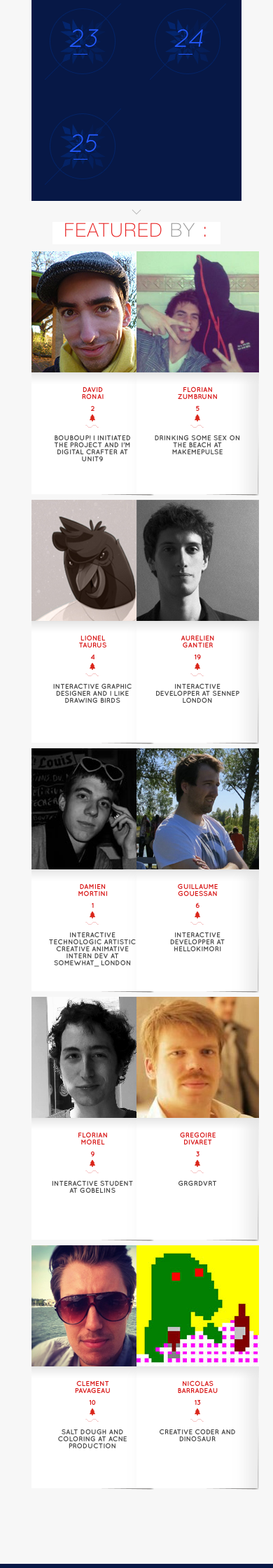
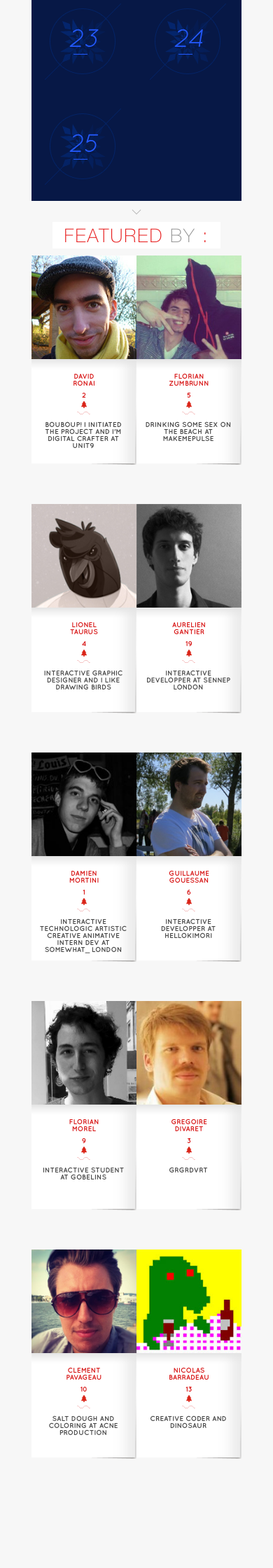
Before and after one commit to Makio64/theexperimentalcalendar, a PHP site: page / in a window 390 px wide. Shown: the part 1940-4180 px from the top of the page at 70% size. Run offline with PHP 8.4, Linux system fonts and the light colour scheme.

Commit message:
Fix mobile profiles bug + aligment baseline for desktop

```diff
--- a/www/css/content.css
+++ b/www/css/content.css
@@ -76,7 +76,7 @@ iframe { position: absolute; top: 0; bottom: 0; left: 0; right: 0; height: 100%;
   #presentation #baseline { font-size: 25px; width: 500px; height: 40px; padding: 15px 0 0 0; } }
 @media screen and (min-width: 768px) { #presentation #baseline { font-size: 37px; width: 670px; height: 50px; padding: 15px 0 0 0; }
   #home { width: 700px; } }
-@media screen and (min-width: 875px) { #presentation #baseline { width: 850px; height: 55px; font: normal 54px "HelveticaNeueLTStd-Th"; padding: 0 0 8px 0; }
+@media screen and (min-width: 875px) { #presentation #baseline { width: 850px; height: 55px; font: normal 54px "HelveticaNeueLTStd-Th"; line-height: 55px; }
   #home { width: 875px; } }
 @media screen and (max-width: 875px) { header div.center { width: 95%; } }
 @media only screen and (max-width: 480px) { header div.center { width: 100%; }
@@ -96,4 +96,11 @@ iframe { position: absolute; top: 0; bottom: 0; left: 0; right: 0; height: 100%;
   #home #calendar .entry a .project .tooltip { margin-left: 17px; margin-top: 65px; }
   #home #calendar .entry .waiter .flocon { margin-left: 18px; margin-top: 18px; }
   #home #calendar .entry .waiter .number { margin-top: 55px; margin-left: 60px; }
-  #home #creators .entries .entry { width: 150px; } }
+  #home #creators .entries .entry { width: 150px; }
+  #home #creators .entries .entry a { display: block; }
+  #home #creators .entries .entry a .avatar { width: 100%; height: 150px; }
+  #home #creators .entries .entry .content > img { width: 150px; }
+  #home #creators .entries .entry .content > div { width: 150px; }
+  #home #creators .entries .entry .content .description .icons { margin-left: 71px; }
+  #home #creators .entries .entry .content .description .description { margin-left: 9px; }
+  #home #creators > .title { height: 30px; padding: 8px 0 0 0; } }
--- a/www/sass/content.sass
+++ b/www/sass/content.sass
@@ -312,7 +312,7 @@ iframe
 		width: 850px
 		height: 55px
 		font: normal 54px "HelveticaNeueLTStd-Th"
-		padding: 0 0 8px 0
+		line-height: 55px
 	#home
 		width: 875px
 
@@ -381,3 +381,21 @@ iframe
 			.entries
 				.entry
 					width: 150px
+					a
+						display: block
+						.avatar
+							width: 100%
+							height: 150px
+					.content
+						>img
+							width: 150px
+						>div
+							width: 150px
+						.description
+							.icons
+								margin-left: 71px
+							.description
+								margin-left: 9px
+			> .title
+				height: 30px
+				padding: 8px 0 0 0
```
